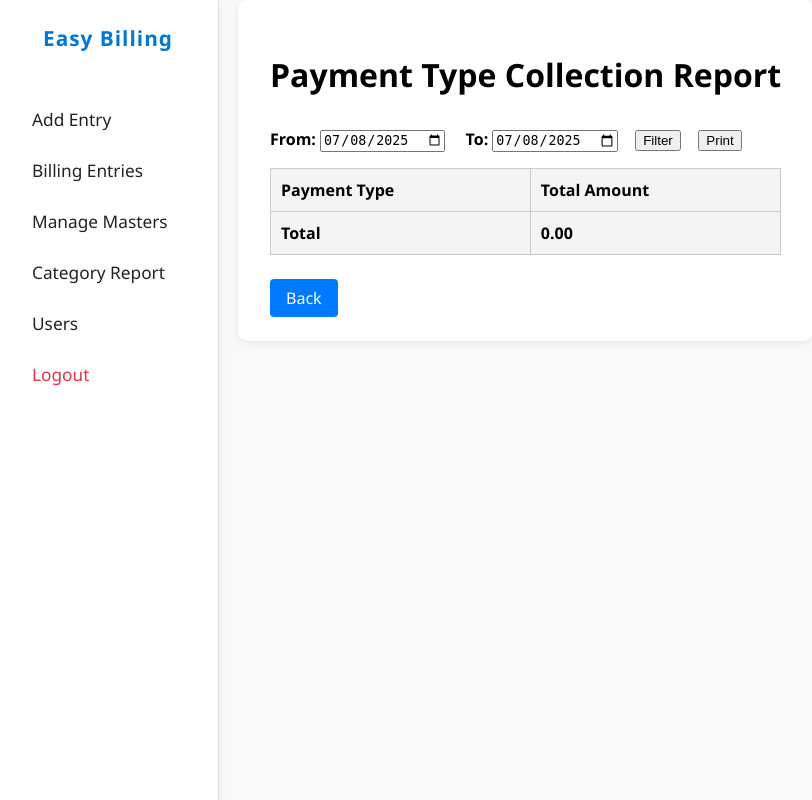
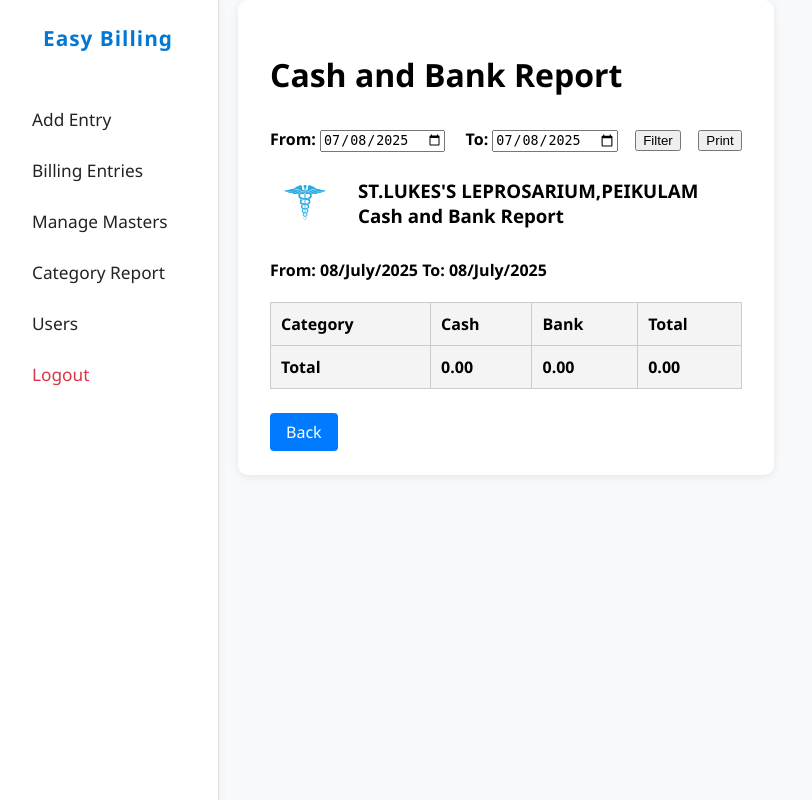
Before and after one commit to nellaibill/billing-lukes, a Flask app: page /payment_type_report in a window 1280 px wide. Shown: the whole page, without its empty margins (2-814 px from the left). Run offline with Flask 2, Linux system fonts and the light colour scheme; a user stored in the database is signed in; data comes from the database, SQL or seed files in the repository.

Commit message:
12-july-update

```diff
--- a/app.py
+++ b/app.py
@@ -230,14 +230,51 @@
     to_date = request.args.get('to_date', today_str)
     from_dt = datetime.strptime(from_date, '%Y-%m-%d').date()
     to_dt = datetime.strptime(to_date, '%Y-%m-%d').date()
-    # Query payment type-wise totals
-    results = db.session.query(PaymentType.name, db.func.sum(DetailsEntry.amount))\
-        .join(DetailsEntry, DetailsEntry.payment_type_id == PaymentType.id)\
+
+    # Get all categories
+    all_categories = [c.name for c in Category.query.order_by(Category.name).all()]
+
+    # Get all payment types, but combine 'UPI' and 'SBI' as 'Bank'
+    payment_types_raw = [pt.name for pt in PaymentType.query.order_by(PaymentType.name).all()]
+    all_payment_types = []
+    for pt in payment_types_raw:
+        if pt in ('UPI', 'SBI'):
+            if 'Bank' not in all_payment_types:
+                all_payment_types.append('Bank')
+        else:
+            all_payment_types.append(pt)
+
+    # Prepare data structure: data[category][payment_type] = amount
+    data = {cat: {pt: 0 for pt in all_payment_types} for cat in all_categories}
+
+    # Query all details in range
+    details = db.session.query(Category.name, PaymentType.name, DetailsEntry.amount)\
+        .join(DetailsEntry, DetailsEntry.category_id == Category.id)\
+        .join(PaymentType, DetailsEntry.payment_type_id == PaymentType.id)\
         .join(HeaderEntry, DetailsEntry.header_id == HeaderEntry.id)\
-        .filter(HeaderEntry.date >= from_dt, HeaderEntry.date <= to_dt, HeaderEntry.is_cancelled == False)\
-        .group_by(PaymentType.name).all()
-    total_amount = sum(total or 0 for _, total in results)
-    return render_template('payment_type_report.html', results=results, from_date=from_date, to_date=to_date, total_amount=total_amount)
+        .filter(HeaderEntry.date >= from_dt, HeaderEntry.date <= to_dt, HeaderEntry.is_cancelled == False).all()
+
+    for cat, pt, amt in details:
+        pt_key = 'Bank' if pt in ('UPI', 'SBI') else pt
+        if cat in data and pt_key in data[cat]:
+            data[cat][pt_key] += amt
+
+    # Calculate totals
+    total_by_category = {cat: sum(data[cat].values()) for cat in all_categories}
+    total_by_payment = {pt: sum(data[cat][pt] for cat in all_categories) for pt in all_payment_types}
+    grand_total = sum(total_by_category.values())
+
+    return render_template(
+        'payment_type_report.html',
+        all_categories=all_categories,
+        all_payment_types=all_payment_types,
+        data=data,
+        total_by_category=total_by_category,
+        total_by_payment=total_by_payment,
+        grand_total=grand_total,
+        from_date=from_date,
+        to_date=to_date
+    )
 
 @app.route('/users', methods=['GET', 'POST'])
 @login_required
--- a/templates/add_entry.html
+++ b/templates/add_entry.html
@@ -213,8 +213,8 @@
                 <datalist id="external-bill-datalist"></datalist>
             </div>
             <div class="item-row" style="margin-bottom: 1.5em;">
-                <input type="text" name="op_bill_no" id="op_bill_no" placeholder="Bill Number" required>
-                <input type="text" name="patient_name" id="patient_name" placeholder="Name" required>
+                <input type="text" name="op_bill_no" id="op_bill_no" placeholder="OP/IP Number" required>
+                <input type="text" name="patient_name" id="patient_name" placeholder="Patient Name" required>
             </div>
             <hr>
             <h3>Items</h3>
--- a/templates/payment_type_report.html
+++ b/templates/payment_type_report.html
@@ -2,12 +2,12 @@
 <html lang="en">
 <head>
     <meta charset="UTF-8">
-    <title>Payment Type Collection Report</title>
+    <title>Cash and Bank Report</title>
 </head>
 <body>
     <div class="container">
                 {% include '_navbar.html' %}
-        <h1>Payment Type Collection Report</h1>
+        <h1>Cash and Bank Report</h1>
         <form id="filter-form" method="get" style="margin-bottom:1em;">
             <label><b>From:</b> <input type="date" name="from_date" value="{{ from_date }}"></label>
             <label style="margin-left:1em;"><b>To:</b> <input type="date" name="to_date" value="{{ to_date }}"></label>
@@ -15,20 +15,44 @@
             <button type="button" id="print-btn" onclick="printReport()" style="margin-left:1em;">Print</button>
         </form>
         <div id="report-content">
+            <div style="display: flex; align-items: center; justify-content: flex-start; margin-bottom: 8px;">
+                <img src="/static/logo.png" alt="Logo" style="height:70px; width:auto; margin-right:18px; display:block;">
+                <div style="flex:1;">
+                    <h3 style="margin:0;">ST.LUKES'S LEPROSARIUM,PEIKULAM</h3>
+                    <h3 style="margin:0;">Cash and Bank Report</h3>
+                </div>
+            </div>
+            <h4>
+                From: {{ from_date|datetime('%d/%B/%Y') if from_date else '' }}
+                To: {{ to_date|datetime('%d/%B/%Y') if to_date else '' }}
+            </h4>
             <table>
                 <tr>
-                    <th>Payment Type</th>
-                    <th>Total Amount</th>
+                    <th>Category</th>
+                    {% for pt in all_payment_types %}
+                        <th>{{ pt }}</th>
+                    {% endfor %}
+                    <th>Total</th>
                 </tr>
-                {% for name, total in results %}
+                {% for cat in all_categories %}
+                {% set cash = data[cat].get('Cash', 0) %}
+                {% set bank = data[cat].get('Bank', 0) %}
+                {% if cash != 0 or bank != 0 %}
                 <tr>
-                    <td>{{ name }}</td>
-                    <td>{{ '%.2f' % (total or 0) }}</td>
+                    <td>{{ cat }}</td>
+                    {% for pt in all_payment_types %}
+                        <td>{{ '%.2f' % data[cat].get(pt, 0) }}</td>
+                    {% endfor %}
+                    <td><b>{{ '%.2f' % total_by_category[cat] }}</b></td>
                 </tr>
+                {% endif %}
                 {% endfor %}
                 <tr style="font-weight:bold; background:#f4f4f4;">
                     <td>Total</td>
-                    <td>{{ '%.2f' % total_amount }}</td>
+                    {% for pt in all_payment_types %}
+                        <td>{{ '%.2f' % total_by_payment[pt] }}</td>
+                    {% endfor %}
+                    <td>{{ '%.2f' % grand_total }}</td>
                 </tr>
             </table>
         </div>
--- a/templates/print_bill.html
+++ b/templates/print_bill.html
@@ -30,6 +30,7 @@
         </div>
         <div style="display: flex; justify-content: space-between; align-items: flex-start; margin-bottom: 8px;">
             <div>
+                <strong>Bill No:</strong> {{ header.id }}<br>
                 <strong>Patient Name:</strong> {{ header.patient_name }}<br>
                 <strong>Date:</strong> {{ header.date.strftime('%d/%B/%Y') }}<br>
             </div>
```
